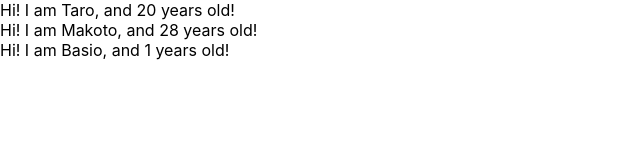
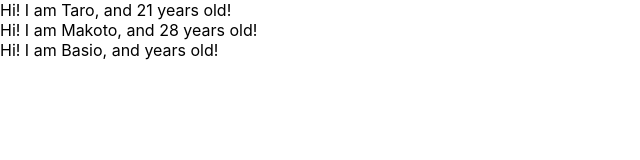
Before and after one commit to Basio0916/my-react-app, a React (Create React App) app: page / in a window 1280 px wide. Shown: the top 160 px of the page, without its empty margins (0-640 px from the left). Built offline with nearby package versions, Linux system fonts and the light colour scheme.

Commit message:
Learn prop-types

```diff
--- a/src/App.js
+++ b/src/App.js
@@ -1,4 +1,5 @@
 import React from 'react';
+import PropTypes from 'prop-types'
 
 // // クラスコンポーネント
 // class App extends Component{
@@ -12,14 +13,14 @@ function App(){
   const profiles = [
     {
       name: "Taro",
-      age: 20
+      age: "21" // ←型が違うのでワーニングが出る （一応表示は変わる）
     },
     {
       name: "Makoto",
       age: 28
     },
     {
-      name: "Basio",
+      name: "Basio" // ←　ageが無いのでワーニングが出る??何かおかしい
     }
   ]
   return(
@@ -37,8 +38,10 @@ function User(props){
   return <div>Hi! I am {props.name}, and {props.age} years old!</div>
 }
 
-User.defaultProps ={
-  age: 1
+// 型チェックをPropTypesを用いて行う
+User.propTypes = {
+  name: PropTypes.string,
+  age: PropTypes.number.isRequired // isRequiredは必須要素
 }
 
 export default App;
```
